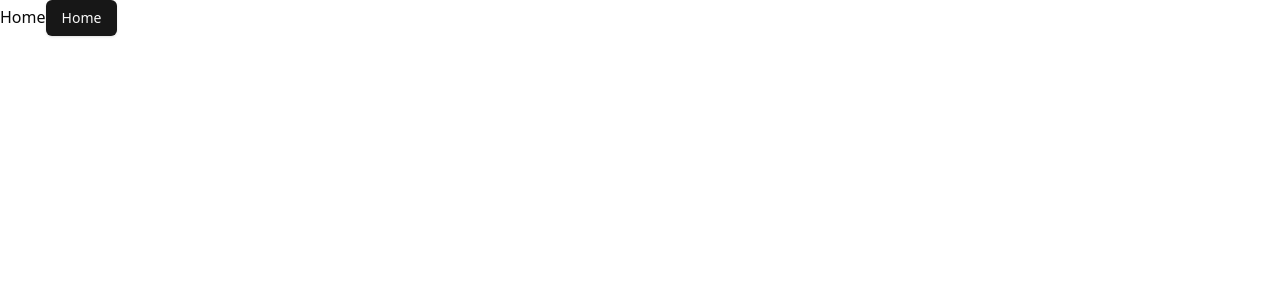
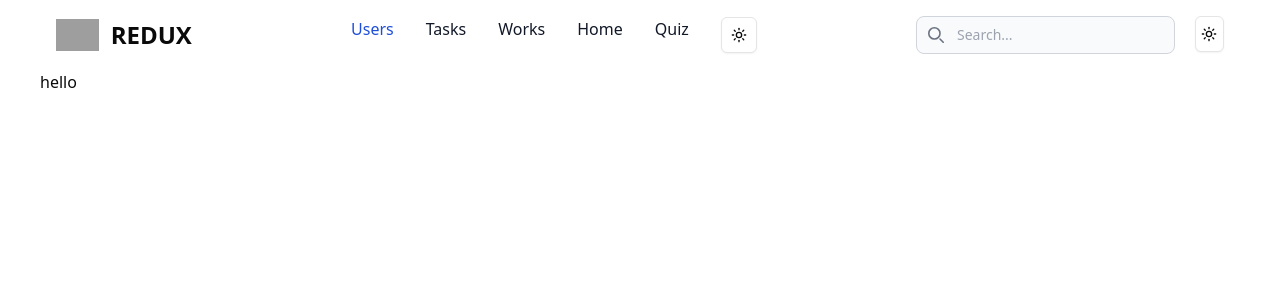
Before and after one commit to developerMohib/redux-react-tsc-swc, a React (Vite) app: page /works in a window 1280 px wide. Before the commit this address had no page. Shown: the top 300 px of the page. Built offline with nearby package versions, Linux system fonts and the light colour scheme; no server answers; grey boxes are pictures that could not be loaded.

Commit message:
rtk query added

```diff
--- a/src/components/navbar/Navbar.tsx
+++ b/src/components/navbar/Navbar.tsx
@@ -51,6 +51,9 @@ const Navbar = () => {
                             <NavLink to='/tasks' className="block py-2 pl-3 pr-4 text-gray-900 rounded hover:bg-gray-100 md:hover:bg-transparent md:hover:text-blue-700 md:p-0 md:dark:hover:text-blue-500 dark:text-white dark:hover:bg-gray-700 dark:hover:text-white md:dark:hover:bg-transparent dark:border-gray-700" >Tasks</NavLink>
                         </li>
                         <li>
+                            <NavLink to='/works' className="block py-2 pl-3 pr-4 text-gray-900 rounded hover:bg-gray-100 md:hover:bg-transparent md:hover:text-blue-700 md:p-0 md:dark:hover:text-blue-500 dark:text-white dark:hover:bg-gray-700 dark:hover:text-white md:dark:hover:bg-transparent dark:border-gray-700" >Works</NavLink>
+                        </li>
+                        <li>
                             <Link to='/' className="block py-2 pl-3 pr-4 text-gray-900 rounded hover:bg-gray-100 md:hover:bg-transparent md:hover:text-blue-700 md:p-0 dark:text-white md:dark:hover:text-blue-500 dark:hover:bg-gray-700 dark:hover:text-white md:dark:hover:bg-transparent dark:border-gray-700">Home</Link>
                         </li>
                         <li>
--- a/src/pages/tasks/Tasks.tsx
+++ b/src/pages/tasks/Tasks.tsx
@@ -7,6 +7,7 @@ import { useAppDispatch, useAppSelector } from "@/redux/hooks";
 const Tasks = () => {
     const tasks = useAppSelector(selectTask)
     const dispatch = useAppDispatch()
+    console.log(tasks)
     return (
         <div>
             <AddTask />
--- /dev/null
+++ b/src/pages/works/Works.tsx
@@ -0,0 +1,16 @@
+import { useGetTasksQuery } from "@/redux/api/baseApi";
+
+const Works = () => {
+    const { data,isLoading } = useGetTasksQuery(undefined)
+    if(isLoading) {
+        return <p>Loading....</p>
+    }
+    console.log('data',data)
+    return (
+        <div>
+        <h1>hello   </h1>
+        </div>
+    );
+};
+
+export default Works;
--- /dev/null
+++ b/src/redux/api/baseApi.ts
@@ -0,0 +1,13 @@
+import { createApi, fetchBaseQuery } from "@reduxjs/toolkit/query/react";
+
+export const baseApi = createApi({
+  reducerPath: "baseApi",
+  baseQuery: fetchBaseQuery({ baseUrl: "http://localhost:5000/api" }),
+  endpoints: (builder) => ({
+    getTasks: builder.query({
+      query: () => "/tasks",
+    }),
+  }),
+});
+
+export const { useGetTasksQuery } = baseApi;
--- a/src/redux/store.ts
+++ b/src/redux/store.ts
@@ -3,13 +3,16 @@ import counterReducer from "../redux/features/counter/counterSlice";
 import taskReducer from "../redux/features/tasks/taskSlice";
 import quizReducer from "./features/quiz/quizSlice";
 import usersReducer from "./features/users/userSlice"
+import { baseApi } from "./api/baseApi";
 const store = configureStore({
   reducer: {
     counter: counterReducer, // This maps the `counter` slice to `counterReducer`
     tasks: taskReducer, // This maps the `task` slice to `taskReducer`
     quizs: quizReducer,
     users : usersReducer,
+    [baseApi.reducerPath] : baseApi.reducer
   },
+  middleware : (getDefaultMiddleware) => getDefaultMiddleware().concat(baseApi.middleware)
 });
 
 export { store };
--- a/src/routes/routes.tsx
+++ b/src/routes/routes.tsx
@@ -4,6 +4,7 @@ import Home from '@/pages/home/Home';
 import Quiz from '@/pages/quiz/Quiz';
 import Tasks from '@/pages/tasks/Tasks';
 import Users from '@/pages/users/Users';
+import Works from '@/pages/works/Works';
 import { createBrowserRouter } from 'react-router';
 
 export const router = createBrowserRouter([
@@ -25,6 +26,10 @@ export const router = createBrowserRouter([
                 element: <Tasks />
             },
             {
+                path: "/works",
+                element: <Works/>
+            },
+            {
                 path: "/quiz",
                 element: <Quiz />
             },
```
